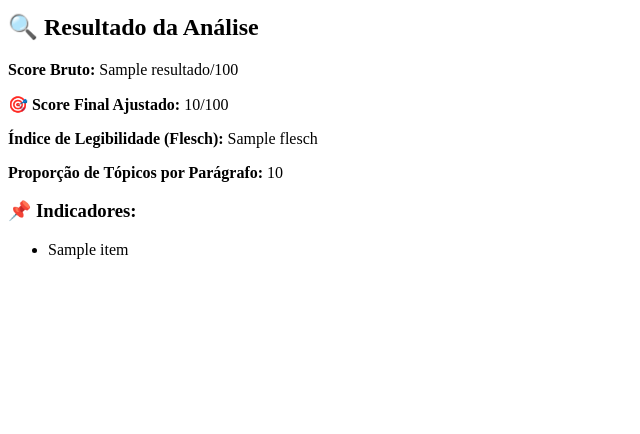
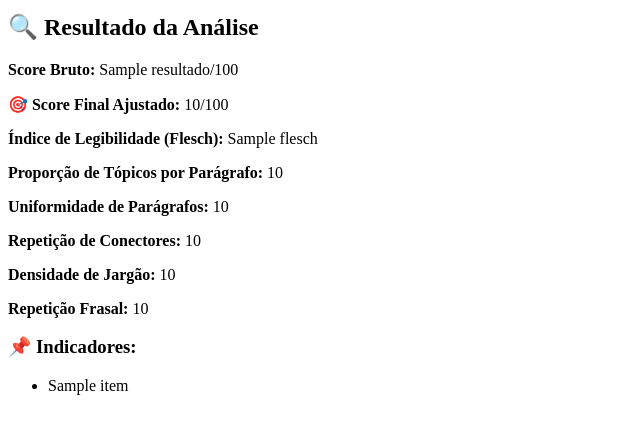
Before and after one commit to Rkastro07/detector.ai, a Flask app: template templates/index.html in a window 1280 px wide. Shown: the part 146-580 px from the top of the page, without its empty margins (0-640 px from the left). Run offline with Flask 3, Linux system fonts and the light colour scheme; the template is opened without the code that fills it: most values are stand-ins (such as "Sample title", 1, 10 or a date in 2020).

Commit message:
Enhance forensic text analysis

```diff
--- a/app.py
+++ b/app.py
@@ -41,8 +41,9 @@ def calcular_score_final_bruto(score_bruto, flesch, topicos_por_paragrafo):
 def detectar_caracteristicas(texto):
     frases = re.split(r'[.!?]', texto)
     frases = [f.strip() for f in frases if len(f.strip()) > 10]
-    palavras = re.findall(r'\b\w+\b', texto)
-    paragrafos = texto.count('\n\n') + 1
+    palavras = re.findall(r'\b\w+\b', texto.lower())
+    paragrafos_raw = [p.strip() for p in texto.split('\n\n') if p.strip()]
+    paragrafos = len(paragrafos_raw)
     palavras_total = len(palavras)
 
     topicos_excessivos = texto.count('\n- ') + texto.count('\n• ') + texto.count('\n* ')
@@ -50,8 +51,55 @@ def detectar_caracteristicas(texto):
 
     try:
         flesch = textstat.flesch_reading_ease(texto)
-    except:
+    except Exception:
         flesch = 50
+
+    # Uniformidade de tamanho dos parágrafos
+    tamanhos_paragrafos = [len(p.split()) for p in paragrafos_raw]
+    if tamanhos_paragrafos:
+        media_parag = sum(tamanhos_paragrafos) / len(tamanhos_paragrafos)
+        variacao_parag = (
+            (sum((t - media_parag) ** 2 for t in tamanhos_paragrafos) / len(tamanhos_paragrafos)) ** 0.5
+        )
+        coef_var_parag = variacao_parag / media_parag if media_parag else 0
+    else:
+        coef_var_parag = 0
+
+    # Repetição de conectores
+    conectores = [
+        "além disso",
+        "em conclusão",
+        "dessa forma",
+        "contudo",
+        "logo",
+        "portanto",
+    ]
+    conectores_total = sum(texto.lower().count(c) for c in conectores)
+    conectores_unicos = sum(1 for c in conectores if c in texto.lower())
+    repeticao_conectores = (
+        conectores_total - conectores_unicos
+    ) / conectores_total if conectores_total else 0
+
+    # Densidade de jargão pericial
+    termos_jargao = [
+        "perícia",
+        "pericial",
+        "vestígios",
+        "laudo",
+        "evidências",
+        "análise",
+        "coleta",
+        "procedimentos",
+        "investigação",
+    ]
+    jargao_count = sum(texto.lower().count(t) for t in termos_jargao)
+    jargao_ratio = jargao_count / palavras_total if palavras_total else 0
+
+    # Repetição de início frasal
+    inicios = [" ".join(f.split()[:2]).lower() for f in frases if len(f.split()) >= 2]
+    repeticao_frasal = 0
+    if inicios:
+        repeticao_frasal = 1 - (len(set(inicios)) / len(inicios))
 
     score = 100
     relatorio = []
@@ -72,10 +120,36 @@ def detectar_caracteristicas(texto):
         score -= 10
         relatorio.append("Texto muito curto para um laudo pericial completo.")
 
+    if coef_var_parag < 0.1 and paragrafos > 2:
+        score -= 5
+        relatorio.append("Parágrafos com tamanho muito uniforme podem indicar geração automática.")
+
+    if repeticao_conectores > 0.4:
+        score -= 5
+        relatorio.append("Uso repetitivo de conectores." )
+
+    if jargao_ratio < 0.01:
+        score -= 5
+        relatorio.append("Baixa presença de termos técnicos periciais.")
+
+    if repeticao_frasal > 0.3:
+        score -= 5
+        relatorio.append("Estruturas frasais repetitivas.")
+
     score = max(score, 0)
     score_final = calcular_score_final_bruto(score, flesch, proporcao_topicos * 10)
 
-    return score, score_final, relatorio, flesch, proporcao_topicos
+    return (
+        score,
+        score_final,
+        relatorio,
+        flesch,
+        proporcao_topicos,
+        coef_var_parag,
+        repeticao_conectores,
+        jargao_ratio,
+        repeticao_frasal,
+    )
 
 # Rota principal
 @app.route("/", methods=["GET", "POST"])
@@ -85,6 +159,10 @@ def index():
     flesch = None
     topicos = None
     score_final = None
+    variacao_parag = None
+    rep_conectores = None
+    densidade_jargao = None
+    rep_frasal = None
 
     if request.method == "POST":
         arquivo = request.files.get("arquivo")
@@ -102,7 +180,17 @@ def index():
                 resultado = "Formato inválido. Use .docx ou .pdf"
                 return render_template("index.html", resultado=resultado)
 
-            resultado, score_final, relatorio, flesch, topicos = detectar_caracteristicas(texto)
+            (
+                resultado,
+                score_final,
+                relatorio,
+                flesch,
+                topicos,
+                variacao_parag,
+                rep_conectores,
+                densidade_jargao,
+                rep_frasal,
+            ) = detectar_caracteristicas(texto)
 
     return render_template(
         "index.html",
@@ -110,7 +198,11 @@ def index():
         score_final=score_final,
         relatorio=relatorio,
         flesch=flesch,
-        topicos=round(topicos * 10, 2) if topicos else None
+        topicos=round(topicos * 10, 2) if topicos else None,
+        variacao_parag=variacao_parag,
+        rep_conectores=rep_conectores,
+        densidade_jargao=densidade_jargao,
+        rep_frasal=rep_frasal,
     )
 
 if __name__ == "__main__":
--- a/templates/index.html
+++ b/templates/index.html
@@ -21,6 +21,10 @@
 
 <p><strong>Índice de Legibilidade (Flesch):</strong> {{ flesch }}</p>
 <p><strong>Proporção de Tópicos por Parágrafo:</strong> {{ topicos|round(2) }}</p>
+<p><strong>Uniformidade de Parágrafos:</strong> {{ variacao_parag|round(2) }}</p>
+<p><strong>Repetição de Conectores:</strong> {{ rep_conectores|round(2) }}</p>
+<p><strong>Densidade de Jargão:</strong> {{ densidade_jargao|round(2) }}</p>
+<p><strong>Repetição Frasal:</strong> {{ rep_frasal|round(2) }}</p>
 
         <h3>📌 Indicadores:</h3>
         <ul>
```
